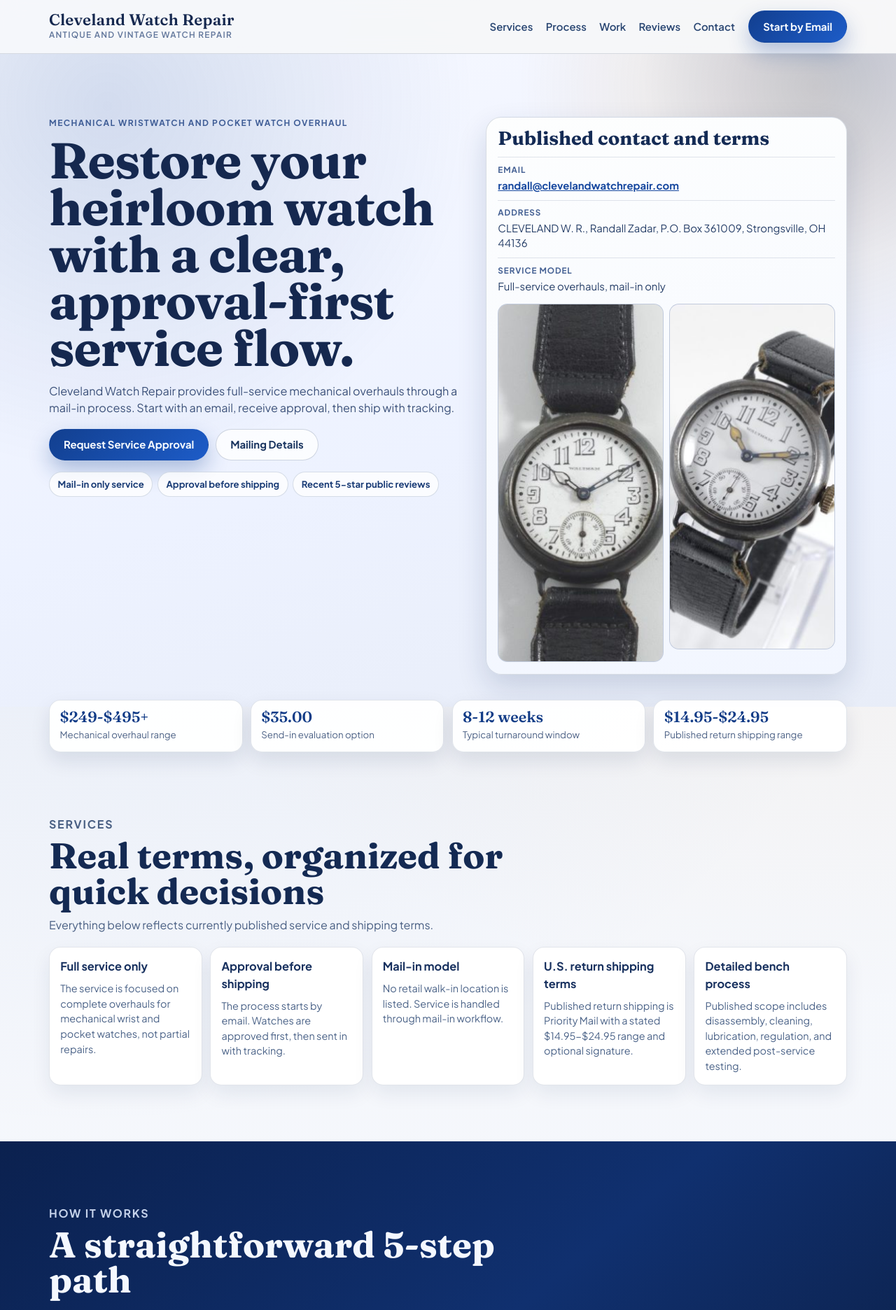
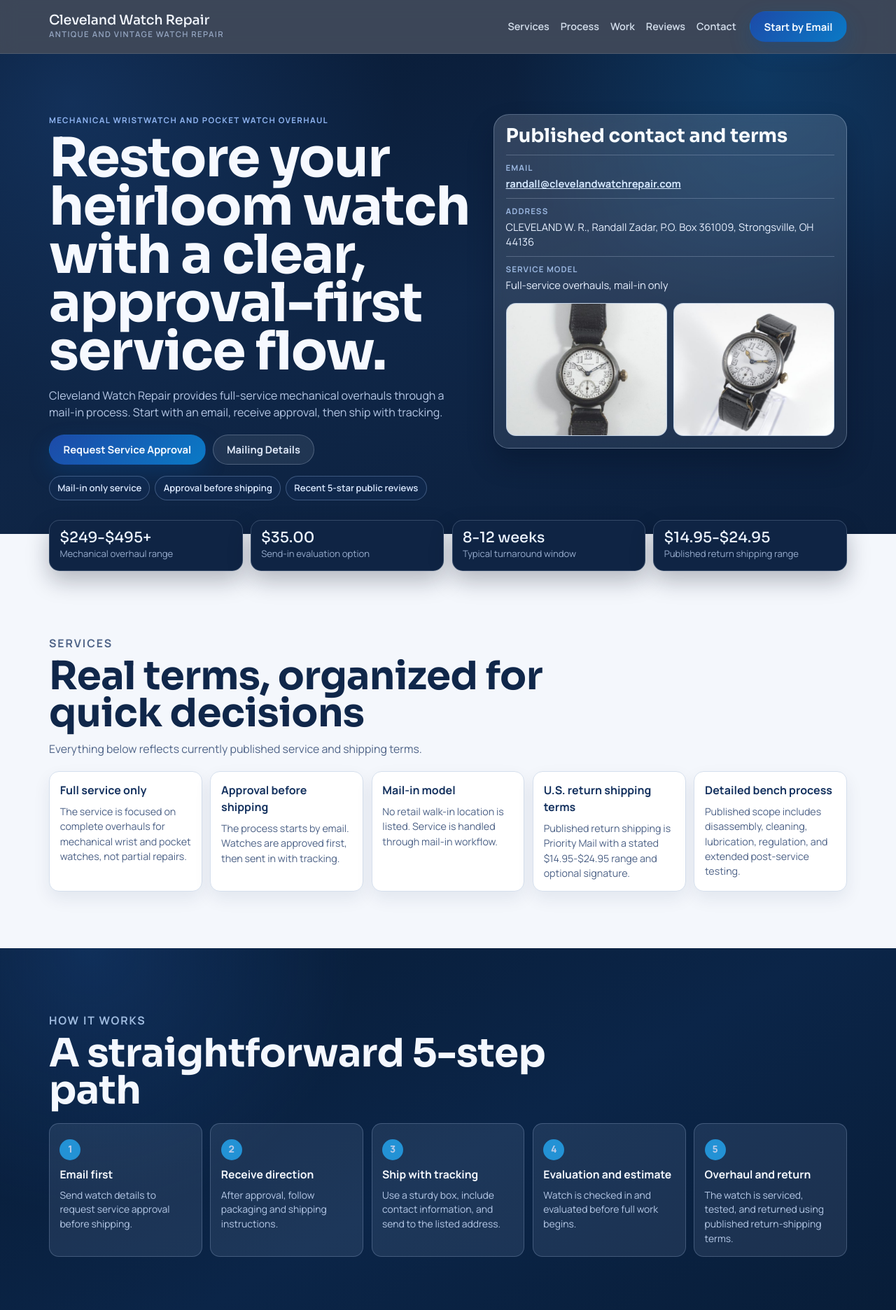
Before and after one commit to ediftw17/cleveland-watch-repair-redesign-v3, a React (Vite) app: page / in a window 1280 px wide. Shown: the top 1872 px of the page at 70% size. Built offline with nearby package versions, Linux system fonts and the light colour scheme.

Commit message:
Modernize visual system and normalize image sizing

```diff
--- a/src/App.css
+++ b/src/App.css
@@ -1,6 +1,6 @@
 .site {
   min-height: 100svh;
-  color: var(--ink-900);
+  color: var(--fg-strong);
 }
 
 .container {
@@ -10,16 +10,16 @@
 
 .skip-link {
   position: fixed;
+  top: 0.75rem;
   left: 0.75rem;
-  top: 0.75rem;
   z-index: 300;
-  transform: translateY(-160%);
-  padding: 0.55rem 0.85rem;
+  transform: translateY(-170%);
+  background: #0a182d;
+  color: #ffffff;
   border-radius: 0.55rem;
-  background: #0a1c42;
-  color: #ffffff;
+  text-decoration: none;
   font-weight: 700;
-  text-decoration: none;
+  padding: 0.6rem 0.85rem;
 }
 
 .skip-link:focus {
@@ -30,9 +30,9 @@
   position: sticky;
   top: 0;
   z-index: 220;
-  border-bottom: 1px solid rgba(18, 37, 74, 0.14);
+  border-bottom: 1px solid rgba(140, 157, 182, 0.22);
+  background: rgba(8, 21, 41, 0.78);
   backdrop-filter: blur(12px);
-  background: rgba(248, 249, 252, 0.84);
 }
 
 .nav-inner {
@@ -40,63 +40,62 @@
   display: flex;
   align-items: center;
   gap: 0.9rem;
+  flex-wrap: wrap;
   padding: 0.75rem 0;
-  flex-wrap: wrap;
 }
 
 .brand {
   text-decoration: none;
   color: inherit;
   display: grid;
-  gap: 0.1rem;
+  gap: 0.16rem;
 }
 
 .brand-main {
+  color: #f4f8ff;
   font-family: var(--display);
-  font-size: 1.4rem;
-  letter-spacing: 0.01em;
+  font-size: 1.2rem;
   line-height: 1;
+  letter-spacing: -0.01em;
 }
 
 .brand-sub {
-  color: var(--ink-500);
-  font-size: 0.74rem;
+  color: #95a6c2;
+  font-size: 0.71rem;
   text-transform: uppercase;
-  letter-spacing: 0.11em;
+  letter-spacing: 0.12em;
   font-weight: 600;
 }
 
 .nav-links {
   display: none;
-  align-items: center;
-  gap: 1.15rem;
+  gap: 1rem;
   margin-left: auto;
 }
 
 .nav-links a {
+  color: #d4deec;
   text-decoration: none;
-  color: var(--ink-700);
   font-weight: 600;
-  font-size: 0.93rem;
+  font-size: 0.9rem;
   transition: color 0.2s ease;
 }
 
 .nav-links a:hover {
-  color: var(--ink-900);
+  color: #ffffff;
 }
 
 .btn {
   display: inline-flex;
   align-items: center;
   justify-content: center;
-  gap: 0.35rem;
+  border-radius: 999px;
   border: 1px solid transparent;
-  border-radius: 999px;
   text-decoration: none;
+  padding: 0.84rem 1.22rem;
+  font-size: 0.92rem;
   font-weight: 700;
-  font-size: 0.93rem;
   line-height: 1;
-  padding: 0.88rem 1.25rem;
   transition:
     transform 0.2s ease,
     box-shadow 0.2s ease,
@@ -109,15 +108,15 @@
 }
 
 .btn-primary {
-  background: linear-gradient(135deg, #123f8f, #1d5cc8);
-  color: #f7fbff;
-  box-shadow: 0 14px 30px rgba(18, 63, 143, 0.3);
+  background: linear-gradient(135deg, #1d4aa8 0%, #0a7ac6 100%);
+  color: #f4f9ff;
+  box-shadow: 0 12px 30px rgba(10, 78, 151, 0.33);
 }
 
 .btn-secondary {
-  background: rgba(255, 255, 255, 0.78);
-  border-color: rgba(24, 53, 103, 0.2);
-  color: #19345f;
+  background: rgba(255, 255, 255, 0.08);
+  color: #dfe8f7;
+  border-color: rgba(206, 221, 244, 0.26);
 }
 
 .nav-cta {
@@ -128,66 +127,48 @@
 .hero {
   position: relative;
   overflow: clip;
-  padding: clamp(2.5rem, 7vw, 5.6rem) 0 2.9rem;
-}
-
-.hero::before {
-  content: '';
-  position: absolute;
-  inset: 0;
+  color: #edf3ff;
+  padding: clamp(2.6rem, 7vw, 5.4rem) 0 3rem;
   background:
-    radial-gradient(circle at 12% 8%, rgba(16, 63, 145, 0.15), transparent 37%),
-    radial-gradient(circle at 91% 5%, rgba(183, 123, 39, 0.19), transparent 29%),
-    linear-gradient(165deg, #f6f8ff 0%, #edf2ff 58%, #e8edf8 100%);
-  z-index: -2;
-}
-
-.hero::after {
-  content: '';
-  position: absolute;
-  width: min(620px, 88vw);
-  height: min(620px, 88vw);
-  border-radius: 999px;
-  top: -320px;
-  right: -240px;
-  background: radial-gradient(circle, rgba(12, 58, 138, 0.18), transparent 68%);
-  z-index: -1;
+    radial-gradient(circle at 8% 10%, rgba(58, 131, 227, 0.2), transparent 35%),
+    radial-gradient(circle at 85% 5%, rgba(19, 141, 224, 0.2), transparent 28%),
+    linear-gradient(160deg, #081a34 0%, #0f2647 52%, #0b1f3c 100%);
 }
 
 .hero-grid {
   display: grid;
-  gap: 1.15rem;
+  gap: 1rem;
   align-items: start;
 }
 
 .eyebrow {
   margin: 0;
-  color: #3f5d96;
   text-transform: uppercase;
   letter-spacing: 0.12em;
-  font-size: 0.75rem;
+  font-size: 0.72rem;
+  color: #8fb4f1;
   font-weight: 700;
 }
 
 .hero-copy h1 {
   margin: 0.7rem 0 0;
-  max-width: 15ch;
+  max-width: 12ch;
   font-family: var(--display);
-  font-size: clamp(2.1rem, 7vw, 4.5rem);
-  line-height: 0.93;
-  letter-spacing: -0.015em;
-  color: #15284f;
+  font-size: clamp(2.2rem, 6.9vw, 4.8rem);
+  line-height: 0.9;
+  letter-spacing: -0.02em;
+  color: #f6f9ff;
 }
 
 .hero-lead {
   margin: 1rem 0 0;
-  max-width: 58ch;
-  color: #3d527a;
-  font-size: 1.01rem;
+  max-width: 60ch;
+  color: #b6c8e6;
+  font-size: 1rem;
 }
 
 .hero-actions {
-  margin-top: 1.15rem;
+  margin-top: 1.2rem;
   display: flex;
   flex-direction: column;
   gap: 0.62rem;
@@ -198,92 +179,93 @@
 }
 
 .trust-list {
+  list-style: none;
   margin: 1rem 0 0;
   padding: 0;
-  list-style: none;
   display: flex;
+  gap: 0.44rem;
   flex-wrap: wrap;
-  gap: 0.42rem;
 }
 
 .trust-list li {
+  border: 1px solid rgba(159, 188, 233, 0.32);
   border-radius: 999px;
-  border: 1px solid rgba(22, 57, 109, 0.16);
-  background: rgba(255, 255, 255, 0.75);
-  color: #1a3c76;
-  padding: 0.42rem 0.72rem;
-  font-weight: 700;
+  padding: 0.4rem 0.7rem;
+  color: #dbe9ff;
   font-size: 0.82rem;
+  font-weight: 600;
+  background: rgba(19, 48, 91, 0.42);
 }
 
 .hero-panel {
+  border: 1px solid rgba(200, 219, 245, 0.3);
   border-radius: 22px;
-  border: 1px solid rgba(16, 41, 84, 0.15);
-  background: linear-gradient(168deg, #fdfefe, #f2f6ff);
-  box-shadow: 0 18px 42px rgba(19, 44, 93, 0.16);
-  padding: 1.02rem;
+  padding: 1.05rem;
+  background: linear-gradient(170deg, rgba(243, 248, 255, 0.16), rgba(246, 250, 255, 0.08));
+  backdrop-filter: blur(8px);
+  box-shadow: 0 20px 36px rgba(3, 12, 30, 0.32);
 }
 
 .hero-panel h2 {
   margin: 0;
+  color: #f7fbff;
   font-family: var(--display);
   font-size: 1.7rem;
-  line-height: 1;
-  color: #142b55;
+  line-height: 0.97;
 }
 
 .term-list {
-  margin: 0.82rem 0 0;
+  margin: 0.85rem 0 0;
   display: grid;
   gap: 0.6rem;
 }
 
 .term-list div {
-  border-top: 1px solid rgba(16, 42, 88, 0.12);
-  padding-top: 0.55rem;
+  border-top: 1px solid rgba(216, 230, 252, 0.24);
+  padding-top: 0.56rem;
 }
 
 .term-list dt {
   margin: 0;
-  color: #446093;
-  font-size: 0.73rem;
+  color: #9ab6df;
+  font-size: 0.72rem;
   text-transform: uppercase;
-  letter-spacing: 0.08em;
+  letter-spacing: 0.09em;
   font-weight: 700;
 }
 
 .term-list dd {
-  margin: 0.2rem 0 0;
-  color: #273f68;
-  font-size: 0.93rem;
+  margin: 0.24rem 0 0;
+  color: #e8f0ff;
+  font-size: 0.92rem;
   line-height: 1.43;
 }
 
 .term-list a {
-  color: #17489f;
+  color: #d5e8ff;
   font-weight: 700;
 }
 
 .hero-pair {
-  margin: 0.9rem 0 0;
+  margin: 0.95rem 0 0;
   display: grid;
-  gap: 0.55rem;
   grid-template-columns: repeat(2, minmax(0, 1fr));
+  gap: 0.52rem;
 }
 
 .hero-pair img {
   width: 100%;
-  aspect-ratio: 4 / 3;
+  height: 160px;
   object-fit: cover;
-  object-position: center;
+  object-position: center 40%;
+  border: 1px solid rgba(190, 214, 244, 0.26);
+  border-radius: 0.88rem;
+  background: #c4cfdf;
   display: block;
-  border-radius: 0.88rem;
-  border: 1px solid rgba(20, 52, 106, 0.12);
-  background: #d9dfec;
 }
 
 .metrics {
-  margin-top: -0.65rem;
+  margin-top: -1.2rem;
   position: relative;
   z-index: 10;
 }
@@ -294,70 +276,74 @@
 }
 
 .metric-card {
-  border-radius: 16px;
-  border: 1px solid rgba(19, 47, 94, 0.13);
-  background: rgba(255, 255, 255, 0.94);
-  box-shadow: 0 12px 28px rgba(14, 34, 73, 0.1);
-  padding: 0.85rem 0.9rem;
+  border: 1px solid rgba(173, 190, 215, 0.24);
+  border-radius: 15px;
+  padding: 0.82rem 0.9rem;
+  background: #0f2444;
+  box-shadow: 0 14px 32px rgba(9, 18, 35, 0.28);
 }
 
 .metric-value {
   margin: 0;
-  color: #123c87;
+  color: #ecf4ff;
   font-family: var(--display);
-  font-size: 1.35rem;
+  font-size: 1.3rem;
   line-height: 1;
 }
 
 .metric-label {
-  margin: 0.28rem 0 0;
-  color: #4d6286;
-  font-size: 0.83rem;
+  margin: 0.22rem 0 0;
+  color: #97accd;
+  font-size: 0.82rem;
 }
 
 .section {
-  padding: clamp(2.7rem, 6.3vw, 5rem) 0;
+  padding: clamp(2.9rem, 6.3vw, 5.2rem) 0;
+  background: #f4f7fc;
 }
 
 .section-soft {
-  background: linear-gradient(180deg, #f9fbff 0%, #f2f6fe 100%);
+  background: #eef3fb;
 }
 
 .section-dark {
-  background: linear-gradient(140deg, #0b214f 0%, #10306f 54%, #0c1f45 100%);
-  color: #e9f0ff;
+  background:
+    radial-gradient(circle at 10% 0, rgba(44, 110, 206, 0.23), transparent 30%),
+    linear-gradient(150deg, #071b35 0%, #0b2548 54%, #081d38 100%);
+  color: #e8f1ff;
 }
 
 .section-head {
   margin-bottom: 1.2rem;
-  max-width: 740px;
+  max-width: 760px;
 }
 
 .section-tag {
   margin: 0;
-  color: #4a68a2;
+  color: #4f6e9d;
   text-transform: uppercase;
-  letter-spacing: 0.11em;
+  letter-spacing: 0.12em;
   font-size: 0.74rem;
   font-weight: 700;
 }
 
 .section-head h2 {
-  margin: 0.52rem 0 0;
+  margin: 0.5rem 0 0;
+  color: #10274a;
   font-family: var(--display);
-  color: #142a53;
-  font-size: clamp(1.8rem, 5vw, 3.2rem);
-  line-height: 0.98;
+  font-size: clamp(1.9rem, 5.2vw, 3.5rem);
+  line-height: 0.96;
+  letter-spacing: -0.01em;
 }
 
 .section-head p {
-  margin: 0.7rem 0 0;
-  color: #495f83;
-  font-size: 1rem;
+  margin: 0.72rem 0 0;
+  color: #4f6488;
+  font-size: 0.99rem;
 }
 
 .section-head-dark .section-tag {
-  color: rgba(223, 235, 255, 0.88);
+  color: #9fbbdf;
 }
 
 .section-head-dark h2 {
@@ -370,23 +356,23 @@
 }
 
 .service-card {
-  border-radius: 16px;
-  border: 1px solid rgba(17, 44, 92, 0.12);
   background: #ffffff;
-  padding: 0.95rem;
-  box-shadow: 0 12px 28px rgba(17, 37, 75, 0.08);
+  border-radius: 14px;
+  border: 1px solid #d5dfed;
+  padding: 0.92rem;
+  box-shadow: 0 10px 24px rgba(19, 40, 77, 0.08);
 }
 
 .service-card h3 {
   margin: 0;
-  color: #18315f;
-  font-size: 1.02rem;
+  color: #15325f;
+  font-size: 1rem;
 }
 
 .service-card p {
-  margin: 0.52rem 0 0;
-  color: #4b6388;
-  font-size: 0.9rem;
+  margin: 0.48rem 0 0;
+  color: #4c6186;
+  font-size: 0.89rem;
 }
 
 .process-grid {
@@ -394,66 +380,65 @@
   padding: 0;
   list-style: none;
   display: grid;
-  gap: 0.75rem;
+  gap: 0.72rem;
 }
 
 .process-card {
-  border-radius: 16px;
-  border: 1px solid rgba(229, 238, 255, 0.26);
-  background: rgba(242, 247, 255, 0.08);
-  backdrop-filter: blur(3px);
-  padding: 0.96rem;
+  border-radius: 14px;
+  border: 1px solid rgba(173, 197, 231, 0.26);
+  background: rgba(198, 218, 248, 0.1);
+  padding: 0.9rem;
 }
 
 .step-num {
   margin: 0;
-  width: 32px;
-  height: 32px;
+  width: 30px;
+  height: 30px;
   border-radius: 999px;
-  background: #f6b758;
-  color: #1f2738;
-  font-size: 0.88rem;
-  font-weight: 800;
   display: inline-flex;
   align-items: center;
   justify-content: center;
+  background: #2392d5;
+  color: #f3f9ff;
+  font-size: 0.86rem;
+  font-weight: 800;
 }
 
 .process-card h3 {
-  margin: 0.62rem 0 0;
-  color: #f5f8ff;
-  font-size: 1rem;
+  margin: 0.58rem 0 0;
+  color: #f5f9ff;
+  font-size: 0.98rem;
 }
 
 .process-card p {
-  margin: 0.42rem 0 0;
-  color: rgba(222, 233, 253, 0.9);
-  font-size: 0.88rem;
+  margin: 0.44rem 0 0;
+  color: #b7cae8;
+  font-size: 0.87rem;
 }
 
 .pair-grid {
   display: grid;
-  gap: 0.85rem;
+  gap: 0.9rem;
 }
 
 .pair-card {
-  border-radius: 18px;
-  border: 1px solid rgba(16, 42, 87, 0.12);
   background: #ffffff;
-  padding: 0.9rem;
-  box-shadow: 0 12px 30px rgba(17, 37, 75, 0.08);
+  border-radius: 16px;
+  border: 1px solid #d6e1f0;
+  padding: 0.84rem;
+  box-shadow: 0 10px 24px rgba(18, 40, 79, 0.08);
 }
 
 .pair-card h3 {
   margin: 0;
+  color: #16325f;
   font-size: 1rem;
-  color: #17335f;
 }
 
 .pair-images {
   margin-top: 0.62rem;
   display: grid;
-  gap: 0.62rem;
+  gap: 0.58rem;
 }
 
 .pair-images figure {
@@ -462,19 +447,19 @@
 
 .pair-images img {
   width: 100%;
-  aspect-ratio: 4 / 3;
+  height: 175px;
   object-fit: cover;
-  object-position: center;
+  object-position: center 42%;
+  border-radius: 10px;
+  border: 1px solid #cfdbec;
+  background: #cad5e6;
   display: block;
-  border-radius: 12px;
-  border: 1px solid rgba(18, 46, 96, 0.11);
-  background: #d9dfec;
 }
 
 .pair-images figcaption {
-  margin-top: 0.4rem;
-  color: #496184;
-  font-size: 0.78rem;
+  margin-top: 0.36rem;
+  color: #546b8e;
+  font-size: 0.76rem;
   font-weight: 700;
   text-transform: uppercase;
   letter-spacing: 0.06em;
@@ -486,31 +471,31 @@
 }
 
 .review-card {
-  border-radius: 16px;
-  border: 1px solid rgba(21, 50, 100, 0.13);
   background: #ffffff;
-  box-shadow: 0 10px 26px rgba(14, 34, 73, 0.09);
+  border-radius: 14px;
+  border: 1px solid #d6e0ee;
   padding: 0.9rem;
+  box-shadow: 0 10px 22px rgba(17, 38, 75, 0.07);
 }
 
 .stars {
   margin: 0;
-  color: #cf8f30;
-  letter-spacing: 0.08em;
-  font-size: 1.02rem;
+  color: #cf8a2f;
+  letter-spacing: 0.07em;
+  font-size: 0.95rem;
   font-weight: 800;
 }
 
 .review-text {
-  margin: 0.45rem 0 0;
-  color: #4c6388;
-  font-size: 0.9rem;
+  margin: 0.42rem 0 0;
+  color: #4f6488;
+  font-size: 0.89rem;
 }
 
 .review-meta {
-  margin: 0.56rem 0 0;
-  color: #214a96;
-  font-size: 0.83rem;
+  margin: 0.55rem 0 0;
+  color: #204e95;
+  font-size: 0.82rem;
   font-weight: 700;
 }
 
@@ -520,144 +505,127 @@
 }
 
 .faq-item {
-  border-radius: 14px;
-  border: 1px solid rgba(20, 49, 101, 0.13);
   background: #ffffff;
-  box-shadow: 0 10px 24px rgba(17, 38, 77, 0.07);
-  padding: 0.9rem;
+  border-radius: 12px;
+  border: 1px solid #d6e0ee;
+  padding: 0.86rem;
+  box-shadow: 0 8px 20px rgba(16, 38, 75, 0.06);
 }
 
 .faq-item summary {
   cursor: pointer;
+  color: #17345f;
   font-weight: 700;
-  color: #18325f;
 }
 
 .faq-item p {
-  margin: 0.62rem 0 0;
-  color: #4f6488;
+  margin: 0.58rem 0 0;
+  color: #52678a;
   font-size: 0.9rem;
 }
 
 .contact {
   position: relative;
   overflow: clip;
-  background: linear-gradient(142deg, #0a214f 0%, #133676 54%, #0c2047 100%);
-  color: #eff4ff;
-  padding: clamp(2.7rem, 6.2vw, 5rem) 0;
-}
-
-.contact::before {
-  content: '';
-  position: absolute;
-  left: -120px;
-  bottom: -180px;
-  width: 380px;
-  height: 380px;
-  border-radius: 999px;
-  background: radial-gradient(circle, rgba(242, 178, 78, 0.2), transparent 70%);
+  padding: clamp(2.7rem, 6.1vw, 5.1rem) 0;
+  background:
+    radial-gradient(circle at 85% 8%, rgba(42, 115, 209, 0.26), transparent 26%),
+    linear-gradient(145deg, #081a34 0%, #0d274b 52%, #0a1d38 100%);
+  color: #edf4ff;
 }
 
 .contact-grid {
   display: grid;
-  gap: 0.95rem;
-  position: relative;
-  z-index: 1;
+  gap: 0.94rem;
 }
 
 .section-tag-light {
-  color: rgba(222, 235, 255, 0.84);
+  color: #95b2db;
 }
 
 .contact-copy h2 {
   margin: 0.52rem 0 0;
-  color: #ffffff;
+  color: #f5f9ff;
   font-family: var(--display);
-  font-size: clamp(1.9rem, 5.2vw, 3.2rem);
-  line-height: 0.98;
+  font-size: clamp(1.95rem, 5.2vw, 3.25rem);
+  line-height: 0.95;
 }
 
 .contact-copy p {
   margin: 0.82rem 0 0;
+  color: #b5c9e7;
   max-width: 56ch;
-  color: rgba(226, 236, 255, 0.94);
-  font-size: 0.97rem;
 }
 
 .contact-copy .btn {
-  margin-top: 1rem;
+  margin-top: 0.96rem;
 }
 
 .contact-card {
-  border-radius: 18px;
-  border: 1px solid rgba(235, 244, 255, 0.28);
-  background: rgba(255, 255, 255, 0.1);
+  border-radius: 16px;
+  border: 1px solid rgba(182, 205, 236, 0.28);
+  background: rgba(173, 197, 231, 0.11);
   backdrop-filter: blur(8px);
-  box-shadow: 0 16px 34px rgba(8, 20, 44, 0.32);
-  padding: 1rem;
+  box-shadow: 0 16px 32px rgba(4, 14, 30, 0.3);
+  padding: 0.96rem;
 }
 
 .contact-card h3 {
   margin: 0;
   font-family: var(--display);
-  font-size: 1.52rem;
-  color: #f8fbff;
+  color: #f5f9ff;
+  font-size: 1.5rem;
 }
 
 .contact-card p {
-  margin: 0.78rem 0 0;
-  color: rgba(236, 242, 255, 0.95);
+  margin: 0.74rem 0 0;
+  color: #dce8fb;
   font-size: 0.9rem;
-  line-height: 1.5;
+  line-height: 1.48;
 }
 
 .contact-card a {
-  color: #ffe0b1;
+  color: #ecf5ff;
   font-weight: 700;
 }
 
 .footer {
-  border-top: 1px solid rgba(170, 191, 230, 0.24);
-  background: #061632;
+  background: #040f22;
+  border-top: 1px solid rgba(149, 174, 209, 0.22);
 }
 
 .footer-inner {
-  min-height: 78px;
+  min-height: 74px;
   display: grid;
   gap: 0.45rem;
   align-items: center;
-  padding: 0.95rem 0;
+  padding: 0.92rem 0;
 }
 
 .footer-inner p {
   margin: 0;
-  color: #c3d3f0;
-  font-size: 0.83rem;
-}
-
-.footer-inner p:last-child {
-  white-space: nowrap;
+  color: #b8cae5;
+  font-size: 0.82rem;
 }
 
 .footer-inner a {
-  color: #dce7ff;
+  color: #dce8fb;
   text-decoration: underline;
-  text-decoration-color: rgba(220, 231, 255, 0.72);
   text-underline-offset: 3px;
 }
 
 .reveal {
-  animation: rise 0.7s cubic-bezier(0.22, 1, 0.36, 1) both;
+  animation: enter 0.62s cubic-bezier(0.22, 1, 0.36, 1) both;
 }
 
 .reveal-delay {
-  animation-delay: 0.1s;
+  animation-delay: 0.11s;
 }
 
-@keyframes rise {
+@keyframes enter {
   from {
     opacity: 0;
-    transform: translateY(16px);
+    transform: translateY(14px);
   }
 
   to {
@@ -675,15 +643,15 @@
     grid-template-columns: repeat(2, minmax(0, 1fr));
   }
 
+  .process-grid {
+    grid-template-columns: repeat(2, minmax(0, 1fr));
+  }
+
   .pair-images {
     grid-template-columns: repeat(2, minmax(0, 1fr));
   }
 
   .review-grid {
-    grid-template-columns: repeat(2, minmax(0, 1fr));
-  }
-
-  .process-grid {
     grid-template-columns: repeat(2, minmax(0, 1fr));
   }
 
@@ -693,8 +661,8 @@
   }
 
   .footer-inner {
-    grid-template-columns: 1.35fr 1fr auto;
-    gap: 0.9rem;
+    grid-template-columns: 1.45fr 1fr auto;
+    gap: 0.86rem;
   }
 
   .footer-inner p:nth-child(2) {
@@ -712,13 +680,13 @@
   }
 
   .nav-cta {
+    width: auto;
     margin-left: 0.3rem;
-    width: auto;
   }
 
   .hero-grid {
-    grid-template-columns: 1.08fr 0.92fr;
-    gap: 1.15rem;
+    grid-template-columns: 1.1fr 0.9fr;
+    gap: 1.08rem;
   }
 
   .hero-actions {
@@ -738,6 +706,10 @@
     grid-template-columns: repeat(5, minmax(0, 1fr));
   }
 
+  .process-grid {
+    grid-template-columns: repeat(5, minmax(0, 1fr));
+  }
+
   .pair-grid {
     grid-template-columns: repeat(2, minmax(0, 1fr));
   }
@@ -746,18 +718,18 @@
     grid-template-columns: repeat(4, minmax(0, 1fr));
   }
 
-  .process-grid {
-    grid-template-columns: repeat(5, minmax(0, 1fr));
+  .hero-pair img {
+    height: 190px;
+  }
+
+  .pair-images img {
+    height: 195px;
   }
 }
 
 @media (max-width: 719px) {
   .container {
     width: min(1140px, calc(100% - 1.3rem));
-  }
-
-  .nav-cta {
-    order: 5;
   }
 }
 
--- a/src/index.css
+++ b/src/index.css
@@ -1,11 +1,9 @@
-@import url('https://fonts.googleapis.com/css2?family=Fraunces:opsz,wght@9..144,600;9..144,700&family=Plus+Jakarta+Sans:wght@400;500;600;700;800&display=swap');
+@import url('https://fonts.googleapis.com/css2?family=Manrope:wght@400;500;600;700;800&family=Sora:wght@500;600;700;800&display=swap');
 
 :root {
-  --ink-900: #15284f;
-  --ink-700: #294672;
-  --ink-500: #60759a;
-  --display: 'Fraunces', Georgia, serif;
-  --sans: 'Plus Jakarta Sans', 'Avenir Next', 'Segoe UI', sans-serif;
+  --display: 'Sora', 'Avenir Next', 'Segoe UI', sans-serif;
+  --sans: 'Manrope', 'Avenir Next', 'Segoe UI', sans-serif;
+  --fg-strong: #0b1f3d;
 }
 
 *,
@@ -26,15 +24,12 @@
 
 body {
   font-family: var(--sans);
-  color: var(--ink-900);
   line-height: 1.5;
+  color: var(--fg-strong);
   text-rendering: optimizeLegibility;
   -webkit-font-smoothing: antialiased;
   -moz-osx-font-smoothing: grayscale;
-  background:
-    radial-gradient(circle at 10% 6%, rgba(32, 86, 181, 0.1), transparent 26%),
-    radial-gradient(circle at 92% 4%, rgba(184, 129, 53, 0.12), transparent 24%),
-    linear-gradient(180deg, #f8f9fc 0%, #eef3fb 100%);
+  background: #f4f7fc;
 }
 
 a {
@@ -46,7 +41,7 @@
 }
 
 :focus-visible {
-  outline: 3px solid rgba(25, 76, 164, 0.56);
+  outline: 3px solid rgba(25, 92, 187, 0.55);
   outline-offset: 2px;
-  border-radius: 0.36rem;
+  border-radius: 0.34rem;
 }
```
